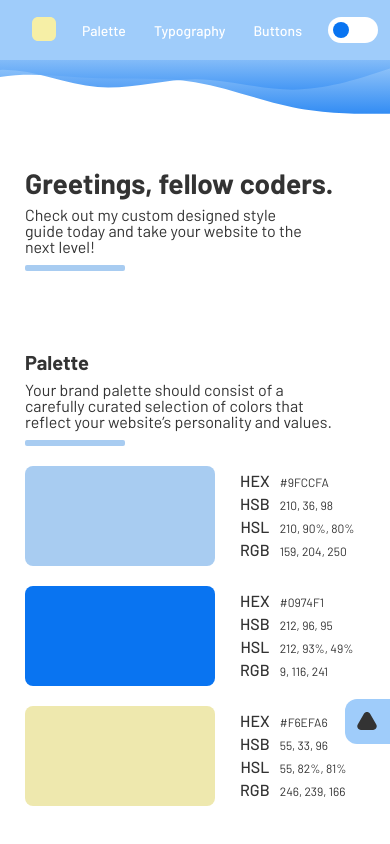
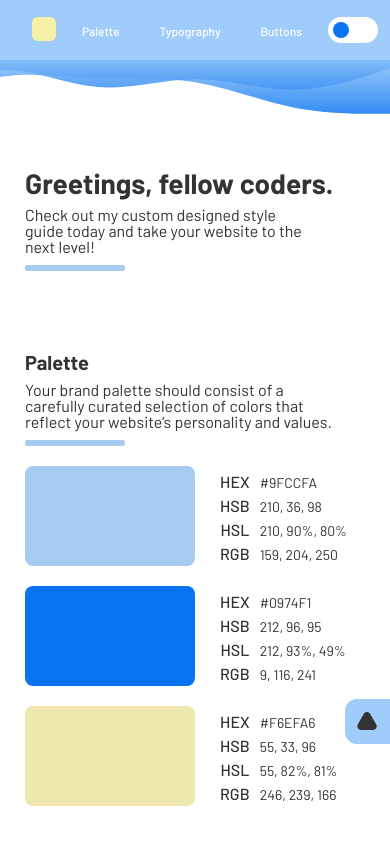
Before and after one commit to nabi-cloud/style-guide, a plain HTML site: page index.html in a window 390 px wide. Shown: the top 844 px of the page. Drawn offline with Linux system fonts and the light colour scheme.

Commit message:
Update style.css

```diff
--- a/css/style.css
+++ b/css/style.css
@@ -559,7 +559,7 @@ footer {
     }
 
     .directory {
-        font-size: 14px;
+        font-size: 12px;
     }
 
 
@@ -632,7 +632,7 @@ footer {
 
     .color {
         border-radius: 8px;
-        width: 190px;
+        width: 170px;
         height: 100px;
     }
 
@@ -646,7 +646,7 @@ footer {
     }
 
     .table td {
-	font-size: 12px;
+	font-size: 14px;
         padding-left: 10px;
     }
 
```
